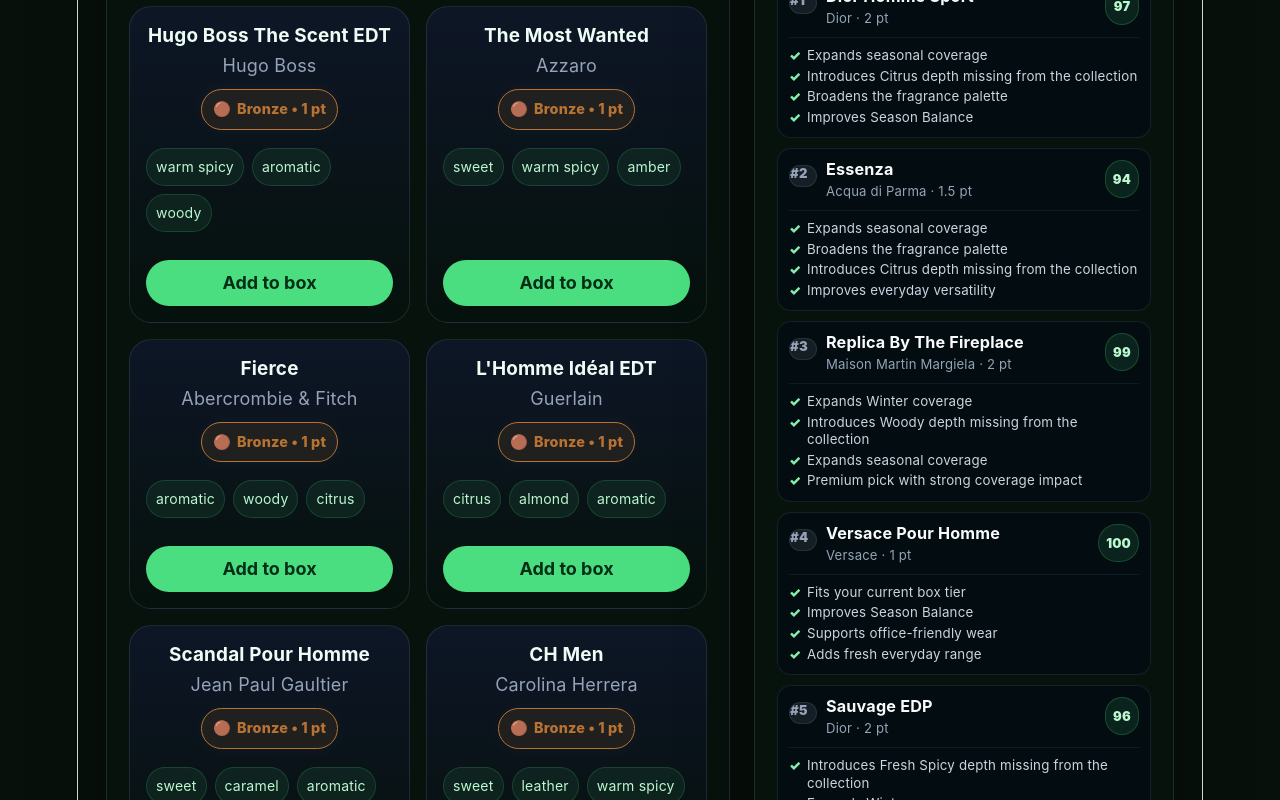
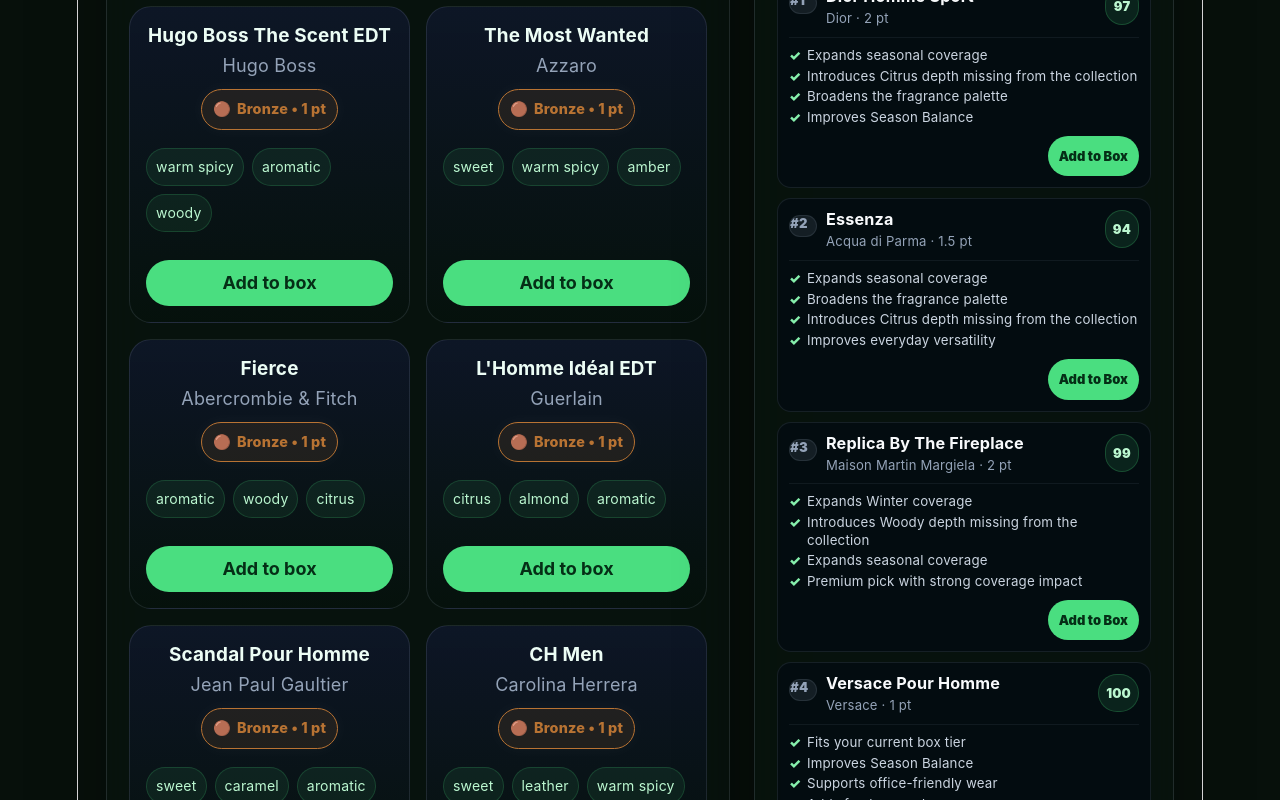
Before and after one commit to Felixchwan/decant-builder, a React (Vite) app: page / in a window 1280 px wide. Shown: the part 1380-2180 px from the top of the page. Built offline with nearby package versions, Linux system fonts and the light colour scheme.

Commit message:
Implement recommendation-driven box building

```diff
--- a/src/App.css
+++ b/src/App.css
@@ -1289,3 +1289,24 @@
   color: #86efac;
   font-weight: 900;
 }
+
+.recommendation-actions {
+  display: flex;
+  justify-content: flex-end;
+  margin-top: 10px;
+}
+
+.recommendation-actions button {
+  border: 0;
+  border-radius: 999px;
+  padding: 7px 11px;
+  background: #4ade80;
+  color: #052e16;
+  font-size: 0.72rem;
+  font-weight: 900;
+}
+
+.recommendation-actions button:disabled {
+  cursor: not-allowed;
+  opacity: 0.48;
+}
--- a/src/App.jsx
+++ b/src/App.jsx
@@ -96,21 +96,30 @@
   }
 
   const addPerfume = (perfume) => {
+  if (selectedPerfumes.some((selectedPerfume) => selectedPerfume.id === perfume.id)) {
+    return;
+  }
+
   if (perfume.warningMessage) {
     setPendingPerfume(perfume);
     return;
   }
 
-  setSelectedPerfumes((prev) => [...prev, perfume]);
+  setSelectedPerfumes((prev) =>
+    prev.some((selectedPerfume) => selectedPerfume.id === perfume.id)
+      ? prev
+      : [...prev, perfume]
+  );
 };
 
 const confirmAddPerfume = () => {
   if (!pendingPerfume) return;
 
-  setSelectedPerfumes((prev) => [
-    ...prev,
-    pendingPerfume,
-  ]);
+  setSelectedPerfumes((prev) =>
+    prev.some((perfume) => perfume.id === pendingPerfume.id)
+      ? prev
+      : [...prev, pendingPerfume]
+  );
 
   setPendingPerfume(null);
 };
@@ -216,6 +225,7 @@
           recommendations={recommendations}
           scentDna={scentDna}
           isBoxReady={isBoxReady}
+          onAddPerfume={addPerfume}
         />
       </section>
     </main>
--- a/src/components/BuilderPanel.jsx
+++ b/src/components/BuilderPanel.jsx
@@ -19,10 +19,14 @@
   recommendations,
   scentDna,
   isBoxReady,
+  onAddPerfume,
 }) {
     const [isNotesModalOpen, setIsNotesModalOpen] = useState(false);
     const [isFinalSummaryOpen, setIsFinalSummaryOpen] = useState(false);
     const sortedNotes = [...boxSummary.notes].sort();
+    const selectedPerfumeIds = new Set(
+      selectedPerfumes.map((perfume) => perfume.id)
+    );
   return (
     <aside className="builder-panel">
       <div className="panel-header">
@@ -168,6 +172,9 @@
         key={recommendation.perfume.id}
         recommendation={recommendation}
         rank={index + 1}
+        isAdded={selectedPerfumeIds.has(recommendation.perfume.id)}
+        isBoxFull={totalSlots >= maxSlots}
+        onAddPerfume={onAddPerfume}
       />
         ))}
     </div>
@@ -409,8 +416,16 @@
   );
 }
 
-function RecommendationCard({ recommendation, rank }) {
+function RecommendationCard({
+  recommendation,
+  rank,
+  isAdded,
+  isBoxFull,
+  onAddPerfume,
+}) {
   const { perfume, score, reasons } = recommendation;
+  const isAddDisabled = isAdded || isBoxFull;
+  const addButtonLabel = isAdded ? "Added" : isBoxFull ? "Box full" : "Add to Box";
 
   return (
     <article className="recommendation-card">
@@ -436,6 +451,16 @@
           ))}
         </div>
       )}
+
+      <div className="recommendation-actions">
+        <button
+          type="button"
+          onClick={() => onAddPerfume(perfume)}
+          disabled={isAddDisabled}
+        >
+          {addButtonLabel}
+        </button>
+      </div>
     </article>
   );
 }
```
